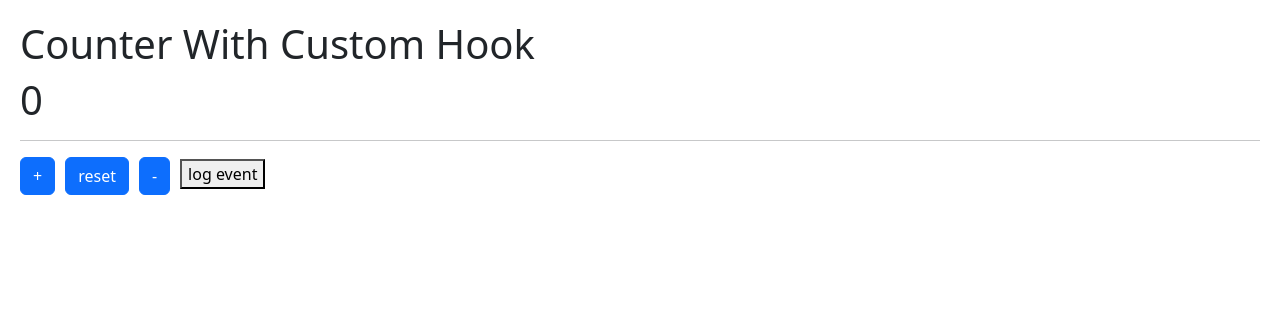
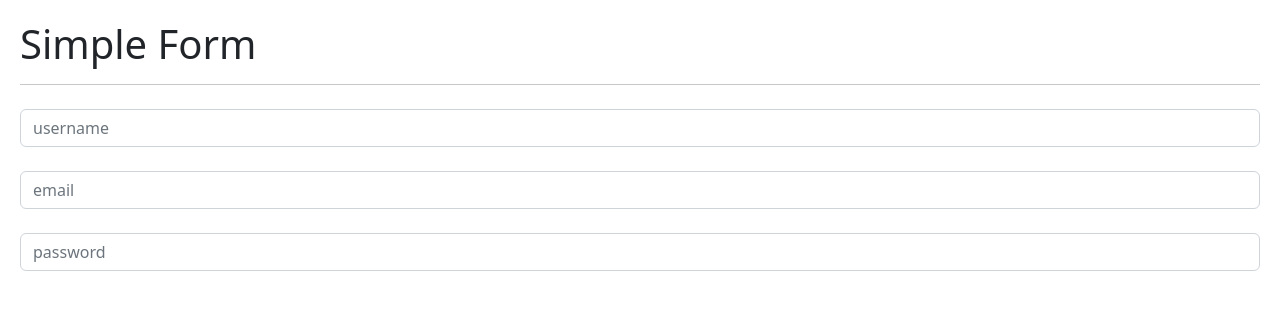
Before and after one commit to galiardi/learning-hooks, a React (Vite) app: page / in a window 1280 px wide. Shown: the top 310 px of the page. Built offline with nearby package versions, Linux system fonts and the light colour scheme.

Commit message:
Learn useEffect. Implement useForm

```diff
--- a/src/01-useState/CounterWithCustomHook.jsx
+++ b/src/01-useState/CounterWithCustomHook.jsx
@@ -22,6 +22,7 @@ const CounterWithCustomHook = () => {
         -
       </button>
       <button onClick={logEvent}>log event</button>
+      <button className="btn btn-primary"></button>
     </>
   );
 };
--- /dev/null
+++ b/src/02-useEffect/FormWithCustomHook.jsx
@@ -0,0 +1,44 @@
+import { Message } from "./Message";
+import { useForm } from "../custom-hooks/useForm";
+
+export const FormWithCustomHook = () => {
+  const { username, email, password, onInputChange } = useForm({
+    username: "",
+    email: "",
+    password: "",
+  });
+
+  // const { username, email, password } = formState;
+
+  return (
+    <>
+      <h1>Simple Form</h1>
+      <hr />
+      <input
+        type="text"
+        value={username}
+        onChange={onInputChange}
+        className="form-control mt-4"
+        placeholder="username"
+        name="username"
+      />
+      <input
+        type="text"
+        value={email}
+        onChange={onInputChange}
+        className="form-control mt-4"
+        placeholder="email"
+        name="email"
+      />
+      <input
+        type="password"
+        value={password}
+        onChange={onInputChange}
+        className="form-control mt-4"
+        placeholder="password"
+        name="password"
+      />
+      {username === "pablo" && <Message />}
+    </>
+  );
+};
--- /dev/null
+++ b/src/02-useEffect/Message.jsx
@@ -0,0 +1,18 @@
+import { useEffect } from "react";
+
+export const Message = () => {
+  const onMouseMove = ({ x, y }) => {
+    console.log(x, y);
+  };
+
+  useEffect(() => {
+    console.log("Message mounted");
+    window.addEventListener("mousemove", onMouseMove);
+
+    return () => {
+      console.log("Message unmounted");
+      window.removeEventListener("mousemove", onMouseMove);
+    };
+  }, []);
+  return <h1>Usuario ya existe</h1>;
+};
--- /dev/null
+++ b/src/02-useEffect/SimpleForm.jsx
@@ -0,0 +1,52 @@
+import { useEffect, useState } from "react";
+import { Message } from "./Message";
+
+export const SimpleForm = () => {
+  const [formState, setFormState] = useState({
+    username: "",
+    email: "",
+  });
+
+  const { username, email } = formState;
+
+  const onInputChange = (e) => {
+    const { name, value } = e.target;
+    setFormState({ ...formState, [name]: value });
+  };
+
+  // useEffect(() => {
+  //   console.log("useEffect called");
+  // }, []);
+
+  // useEffect(() => {
+  //   console.log("formState changed");
+  // }, [formState]);
+
+  // useEffect(() => {
+  //   console.log("email changed");
+  // }, [email]);
+
+  return (
+    <>
+      <h1>Simple Form</h1>
+      <hr />
+      <input
+        type="text"
+        value={username}
+        onChange={onInputChange}
+        className="form-control"
+        placeholder="username"
+        name="username"
+      />
+      <input
+        type="text"
+        value={email}
+        onChange={onInputChange}
+        className="form-control"
+        placeholder="email"
+        name="email"
+      />
+      {username === "pablo" && <Message />}
+    </>
+  );
+};
--- /dev/null
+++ b/src/custom-hooks/useForm.js
@@ -0,0 +1,15 @@
+import { useState } from "react";
+
+export const useForm = (initialState = {}) => {
+  const [formState, setFormState] = useState(initialState);
+
+  const onInputChange = (e) => {
+    const { name, value } = e.target;
+    setFormState({ ...formState, [name]: value });
+  };
+  return {
+    formState,
+    ...formState,
+    onInputChange,
+  };
+};
--- a/src/main.jsx
+++ b/src/main.jsx
@@ -1,12 +1,14 @@
 import React from "react";
 import ReactDOM from "react-dom/client";
 // import CounterApp from "./01-useState/CounterApp";
-import CounterWithCustomHook from "./01-useState/CounterWithCustomHook";
+// import CounterWithCustomHook from "./01-useState/CounterWithCustomHook";
+import { SimpleForm } from "./02-useEffect/SimpleForm";
+import { FormWithCustomHook } from "./02-useEffect/FormWithCustomHook";
 // import HooksApp from "./HooksApp";
 import "./index.css";
 
 ReactDOM.createRoot(document.getElementById("root")).render(
-  <React.StrictMode>
-    <CounterWithCustomHook />
-  </React.StrictMode>
+  //<React.StrictMode>
+  <FormWithCustomHook />
+  //</React.StrictMode>
 );
```
